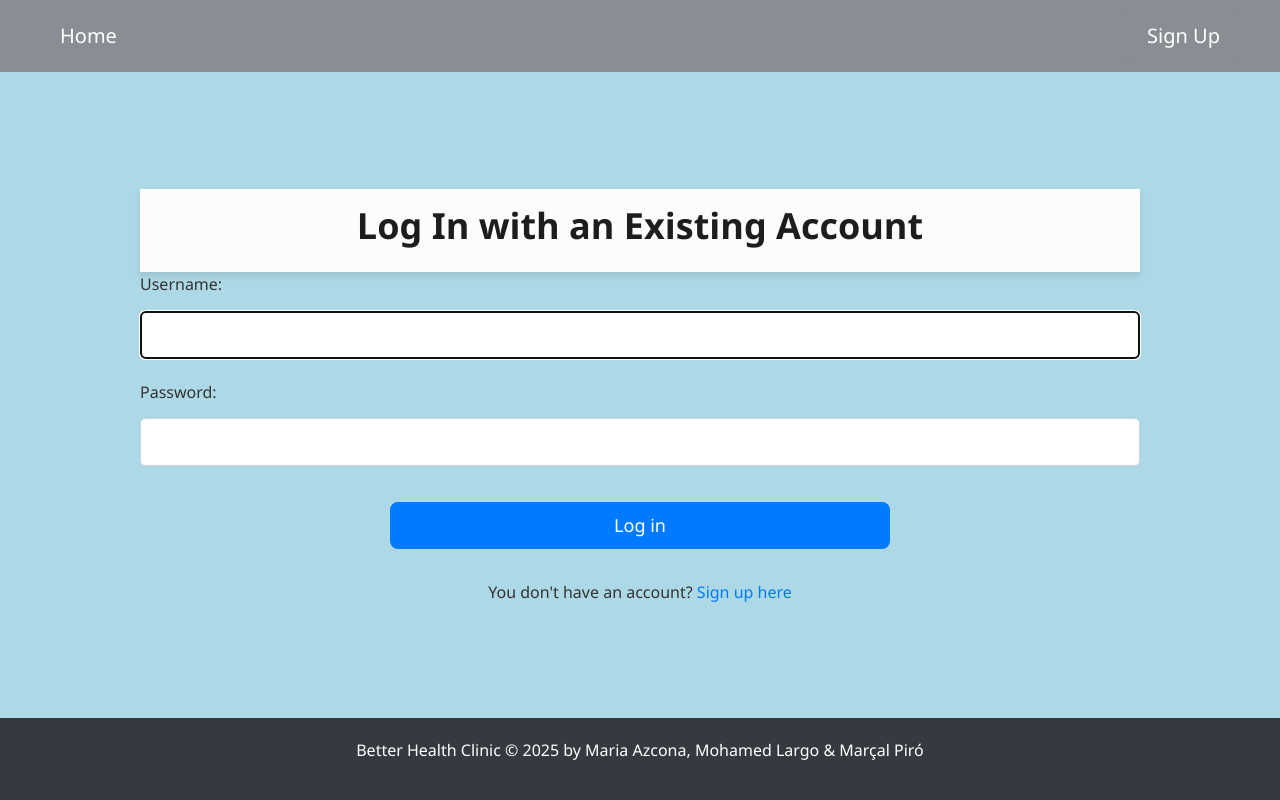
After one commit to mpp44/BetterHealthProject, a Django app: page /login/ in a window 1280 px wide. The commit adds this page. Run offline with Django 5.2, Linux system fonts and the light colour scheme; some libraries are stand-ins or nearby versions.

Commit message:
main page and user login

```diff
--- /dev/null
+++ b/core/static/css/style.css
@@ -0,0 +1,242 @@
+* {
+    margin: 0;
+    padding: 0;
+    box-sizing: border-box;
+}
+
+html, body {
+    font-family: 'Segoe UI', Tahoma, Geneva, Verdana, sans-serif;
+    background-color: lightblue;
+    color: #333;
+    line-height: 1.6;
+    height: 100%;
+    margin: 0;
+    display: flex;
+    flex-direction: column;
+}
+
+.container {
+    flex: 1;
+    padding: 20px;
+}
+
+header {
+    background-color: #fcfcfc;
+    color: #1f1c1c;
+    padding: 15px 0;
+    text-align: center;
+    box-shadow: 0 4px 6px rgba(0, 0, 0, 0.1);
+}
+
+header h1 {
+    font-size: 36px;
+    font-weight: bold;
+    margin-bottom: 10px;
+}
+
+.navbar {
+    margin-bottom: 20px;
+    background-color: #8a8d94;
+    padding: 10px;
+}
+
+.navbar a {
+    color: #fff;
+    text-decoration: none;
+    padding: 10px 20px;
+    margin: 0 15px;
+    border-radius: 5px;
+    font-size: 20px;
+    transition: background-color 0.3s;
+    display: inline-block;
+}
+
+.navbar a:hover {
+    background-color: #e7c352;
+    color: #fff;
+}
+
+form button[type="submit"].navbar {
+    padding: 10px 20px;
+    margin: 0 15px;
+    text-decoration: none;
+    font-size: 20px;
+    background-color: inherit;
+    border: none;
+    color: #fff;
+    border-radius: 5px;
+    transition: background-color 0.3s;
+    display: inline-block;
+}
+
+form button[type="submit"].navbar:hover {
+    background-color: #e7c352;
+}
+
+.card {
+    border: none;
+    background-color: #fff;
+    overflow: hidden;
+    margin-top: 30px;
+    transition: transform 0.3s ease, box-shadow 0.3s ease;
+}
+
+.card:hover {
+    transform: translateY(-10px);
+    box-shadow: 0 8px 24px rgba(0, 0, 0, 0.2);
+}
+
+.card-body {
+    padding: 20px;
+    text-align: center;
+}
+
+.card-title {
+    font-size: 28px;
+    font-weight: bold;
+    margin-bottom: 15px;
+    color: #333;
+}
+
+.card-text {
+    font-size: 20px;
+    color: #666;
+    margin-bottom: 20px;
+}
+
+.card-body a {
+    display: inline-block;
+    padding: 12px 25px;
+    background-color: #28a745;
+    color: #fff;
+    text-decoration: none;
+    border-radius: 5px;
+    font-size: 18px;
+    transition: background-color 0.3s ease;
+}
+
+.card-body a:hover {
+    background-color: #338a44;
+    color: black;
+}
+
+.footer {
+    background-color: #343a40;
+    color: #fff;
+    text-align: center;
+    padding: 20px 0;
+    position: relative;
+    bottom: 0;
+    width: 100%;
+}
+
+.footer-text {
+    font-size: 14px;
+    color: #aaa;
+    padding: 10px;
+}
+
+.btn {
+    display: inline-block;
+    padding: 15px 30px;
+    margin: 15px;
+    background-color: #8a8d94;
+    color: white;
+    text-decoration: none;
+    border-radius: 8px;
+    font-size: 20px;
+    text-align: center;
+    transition: background-color 0.3s ease, transform 0.3s ease;
+}
+
+.btn:hover {
+    background-color: #e7c352;
+    transform: translateY(-2px);
+}
+
+.button-container {
+    display: flex;
+    justify-content: center;
+    align-items: center;
+    height: 20vh;
+    flex-direction: row;
+    text-align: center;
+}
+
+.card2 {
+    background: lightblue;
+    border: none;
+    max-width: 1000px;
+    width: 200%;
+}
+
+h2 {
+    font-weight: bold;
+}
+
+form input {
+    width: 100%;
+    padding: 10px;
+    margin: 5px 0;
+    border: 1px solid #ced4da;
+    border-radius: 5px;
+}
+
+.btn2 {
+    background-color: #007bff;
+    border: none;
+    padding: 10px;
+    font-size: 18px;
+    transition: 0.3s;
+}
+
+.btn2:hover {
+    background-color: #0565cb;
+    transform: translateY(-1px);
+}
+
+.text-decoration-none {
+    color: #007bff;
+}
+
+.text-decoration-none:hover {
+    text-decoration: underline;
+}
+
+.btn-delete {
+    background-color: #dc3545;
+    color: white;
+    font-weight: bold;
+    padding: 10px 20px;
+    border-radius: 5px;
+    font-size: 16px;
+    transition: background-color 0.3s, transform 0.2s;
+    cursor: pointer;
+}
+
+.btn-delete:hover {
+    background-color: #c22132;
+    transform: scale(1.05);
+}
+
+.btn-delete:active {
+    transform: scale(0.95);
+}
+
+.btn3 {
+    display: inline-block;
+    padding: 15px 30px;
+    margin: 15px;
+    background-color: #0b70d2;
+    color: white;
+    text-decoration: none;
+    border-radius: 8px;
+    font-size: 20px;
+    text-align: center;
+    transition: background-color 0.3s ease, transform 0.3s ease;
+}
+
+.btn3:hover {
+    background-color: #0565cb;
+    transform: translateY(-2px);
+}
--- /dev/null
+++ b/core/templates/base.html
@@ -0,0 +1,41 @@
+<!DOCTYPE html>
+{% load static %}
+<html lang="es">
+<head>
+    <meta charset="UTF-8">
+    <meta name="viewport" content="width=device-width, initial-scale=1.0">
+    <title>{% block title %}Better Health{% endblock %}</title>
+    <link rel="stylesheet" href="https://stackpath.bootstrapcdn.com/bootstrap/4.5.2/css/bootstrap.min.css">
+    <link rel="stylesheet" type="text/css" href="{% static 'css/style.css' %}">
+    <link rel="icon" type="image/x-icon" href="{% static 'images/favicon.ico' %}">
+</head>
+<body>
+<nav class="navbar navbar-expand-lg">
+    <div class="container-fluid">
+        <a class="navbar-brand" href="{% url 'home' %}">Home</a>
+        <div class="collapse navbar-collapse">
+            <ul class="navbar-nav ml-auto">
+                {% if user.is_authenticated %}
+                <li class="nav-item">
+                    <form method="post" action="{% url 'logout' %}">
+                        {% csrf_token %}
+                        <button type="submit" class="navbar">Log Out</button>
+                    </form>
+                </li>
+                {% else %}
+                <!--<li class="nav-item"><a class="navbar" href="{% url 'login' %}">Log In</a></li>-->
+                <li class="nav-item"><a class="navbar" href="{% url 'signup' %}">Sign Up</a></li>
+                {% endif %}
+            </ul>
+        </div>
+    </div>
+</nav>
+
+{% block content %}
+{% endblock %}
+
+<div class="footer">
+    <p>Better Health Clinic &copy; 2025 by Maria Azcona, Mohamed Largo & Marçal Piró</p>
+</div>
+</body>
+</html>
--- /dev/null
+++ b/core/templates/login.html
@@ -0,0 +1,25 @@
+{% extends "base.html" %}
+{% block title %}Log In{% endblock %}
+{% block content %}
+<div class="container d-flex justify-content-center align-items-center">
+    <div class="card2">
+        <header>
+            <h1>Log In with an Existing Account</h1>
+        </header>
+
+        <form method="post">
+            {% csrf_token %}
+            <div class="mb-3">
+                {{ form.as_p }}
+            </div>
+            <div class="text-center">
+                <button type="submit" class="btn btn2 w-50">Log in</button>
+            </div>
+        </form>
+
+        <p class="text-center mt-3">
+            You don't have an account? <a href="{% url 'signup' %}" class="text-decoration-none">Sign up here</a>
+        </p>
+    </div>
+</div>
+{% endblock %}
--- a/core/urls.py
+++ b/core/urls.py
@@ -4,4 +4,8 @@ from . import views
 
 urlpatterns = [
     path('', views.home, name='home'),
+    path('mock/', views.mock, name='mock'),
+    path('signup/', views.signup, name='signup'),
+    path('login/', auth_views.LoginView.as_view(template_name='login.html'), name='login'),
+    path('logout/', auth_views.LogoutView.as_view(), name='logout')
 ]
```
Also changed, not shown: core/templates/index.html (+13 -49 lines), core/templates/mock.html (added, +52 -0 lines), core/templates/signup.html (added, +25 -0 lines), core/views.py (+19 -2 lines).
